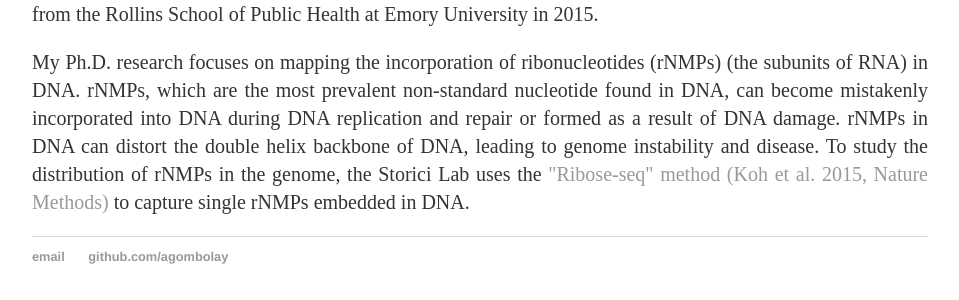
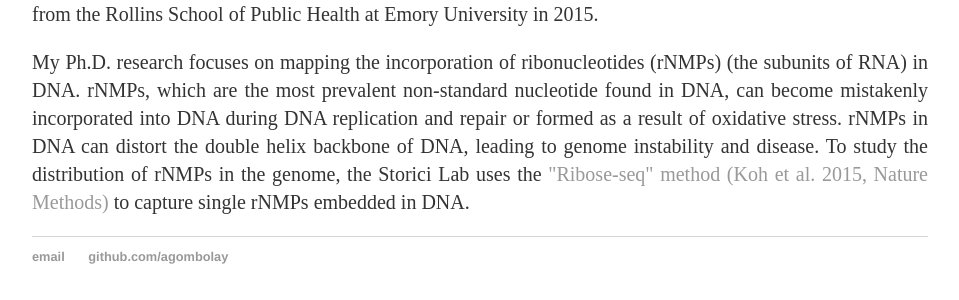
Before and after one commit to agombolay/agombolay.github.io, a Jekyll site: the page built from index.html, in a window 1280 px wide. Shown: the part 397-697 px from the top of the page, without its empty margins (160-1119 px from the left). Built offline with Jekyll 4.4.1, drawn with Linux system fonts in a browser that asks for light colours.

Commit message:
Update index.html

```diff
--- a/index.html
+++ b/index.html
@@ -7,5 +7,5 @@
 	<p>alli.gombolay@gatech.edu | Engineered Biosystems Building, Room 5107</p>
 	<p><a href="http://www.storicilab.gatech.edu/">Storici Lab</a> | <a href="http://www.biology.gatech.edu/">School of Biological Sciences</a> | <a href="http://www.gatech.edu/">Georgia Institute of Technology</a></p>
 	<p style="font-size:20px"<p align="justify">Hello, my name is Alli Gombolay.  I am a second year Bioinformatics Ph.D. student in the Storici Lab in the School of Biological Sciences at the Georgia Institute of Technology.  I earned my B.S. in Biology (minor in Spanish) with Highest Honor from Georgia Tech in 2013.  Afterward, I earned my M.P.H. in Epidemiology from the Rollins School of Public Health at Emory University in 2015.</p>
-	<p style="font-size:20px"<p align="justify">My Ph.D. research focuses on mapping the incorporation of ribonucleotides (rNMPs) (the subunits of RNA) in DNA.  rNMPs, which are the most prevalent non-standard nucleotide found in DNA, can become mistakenly incorporated into DNA during DNA replication and repair or formed as a result of DNA damage.  rNMPs in DNA can distort the double helix backbone of DNA, leading to genome instability and disease.  To study the distribution of rNMPs in the genome, the Storici Lab uses the <a href="http://www.ncbi.nlm.nih.gov/pubmed/25622106">"Ribose-seq" method (Koh et al. 2015, Nature Methods)</a> to capture single rNMPs embedded in DNA.</p>
+	<p style="font-size:20px"<p align="justify">My Ph.D. research focuses on mapping the incorporation of ribonucleotides (rNMPs) (the subunits of RNA) in DNA.  rNMPs, which are the most prevalent non-standard nucleotide found in DNA, can become mistakenly incorporated into DNA during DNA replication and repair or formed as a result of oxidative stress.  rNMPs in DNA can distort the double helix backbone of DNA, leading to genome instability and disease.  To study the distribution of rNMPs in the genome, the Storici Lab uses the <a href="http://www.ncbi.nlm.nih.gov/pubmed/25622106">"Ribose-seq" method (Koh et al. 2015, Nature Methods)</a> to capture single rNMPs embedded in DNA.</p>
 </div><!-- /.blurb -->
```
